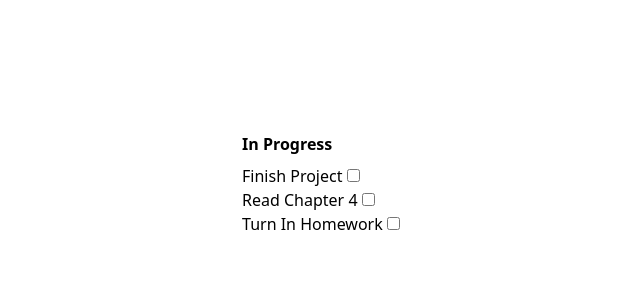
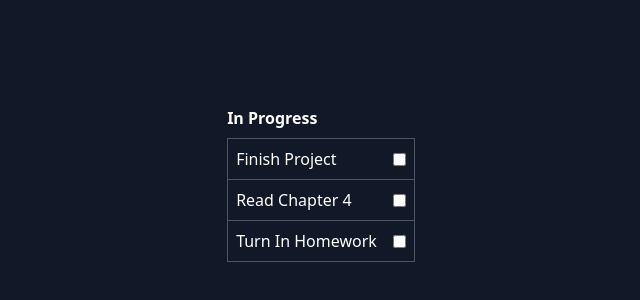
Before and after one commit to rheannemcintosh/learn-vue-3-step-by-step, a plain HTML site: page assignments.html in a window 1280 px wide. Shown: the part 216-516 px from the top of the page, without its empty margins (319-959 px from the left). Drawn offline with nearby package versions, Linux system fonts and the light colour scheme.

Commit message:
Update styling

```diff
--- a/assignments.html
+++ b/assignments.html
@@ -7,7 +7,7 @@
         <script src="https://cdn.tailwindcss.com"></script>
         <style></style>
     </head>
-    <body class="h-full grid place-items-center">
+    <body class="h-full grid place-items-center bg-gray-900 text-white">
         <div id="app">
 
         </div>
--- a/js/components/Assignment.js
+++ b/js/components/Assignment.js
@@ -1,9 +1,9 @@
 export default {
     template: `
         <li>
-            <label>
+            <label class="p-2 flex justify-between items-center">
                 {{ assignment.name }}
-                <input type="checkbox" v-model="assignment.complete">
+                <input type="checkbox" v-model="assignment.complete" class="ml-4">
             </label>
         </li>
     `,
--- a/js/components/AssignmentList.js
+++ b/js/components/AssignmentList.js
@@ -5,7 +5,7 @@ export default {
     template: `
         <section v-show="assignments.length">
             <h2 class="font-bold mb-2">{{ title }}</h2>
-            <ul>
+            <ul class="border border-gray-600 divide-y divide-gray-600">
                 <assignment
                     v-for="assignment in assignments"
                     :key="assignment.id"
```
